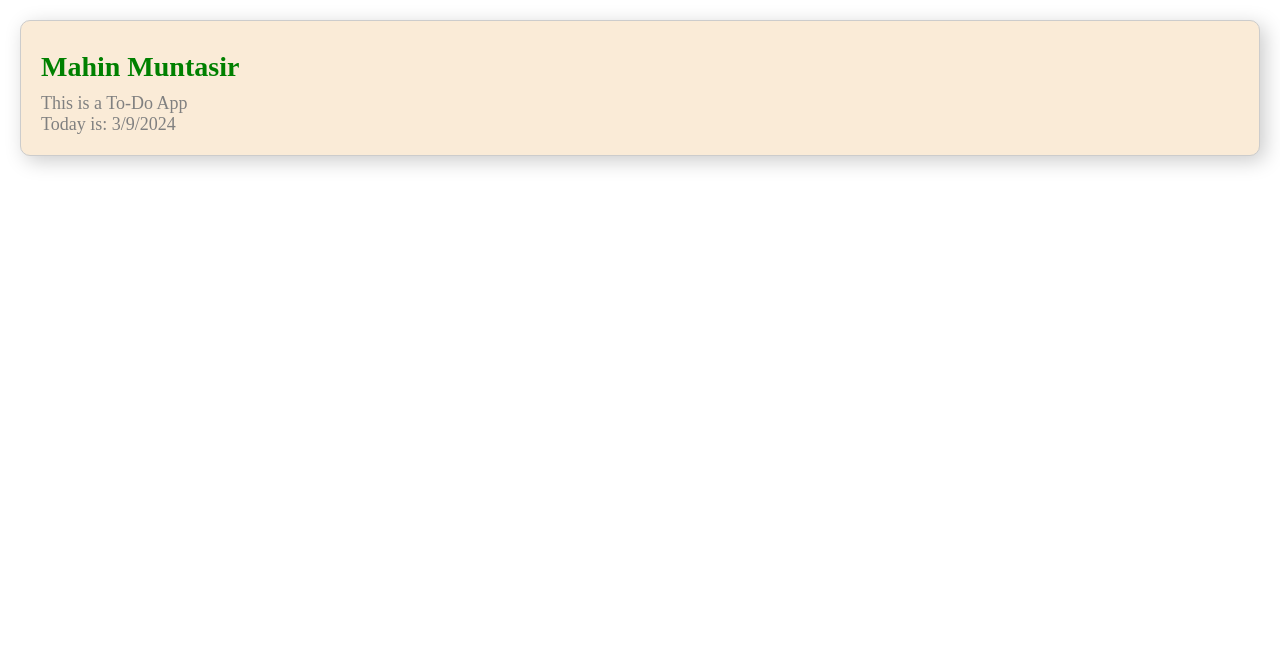
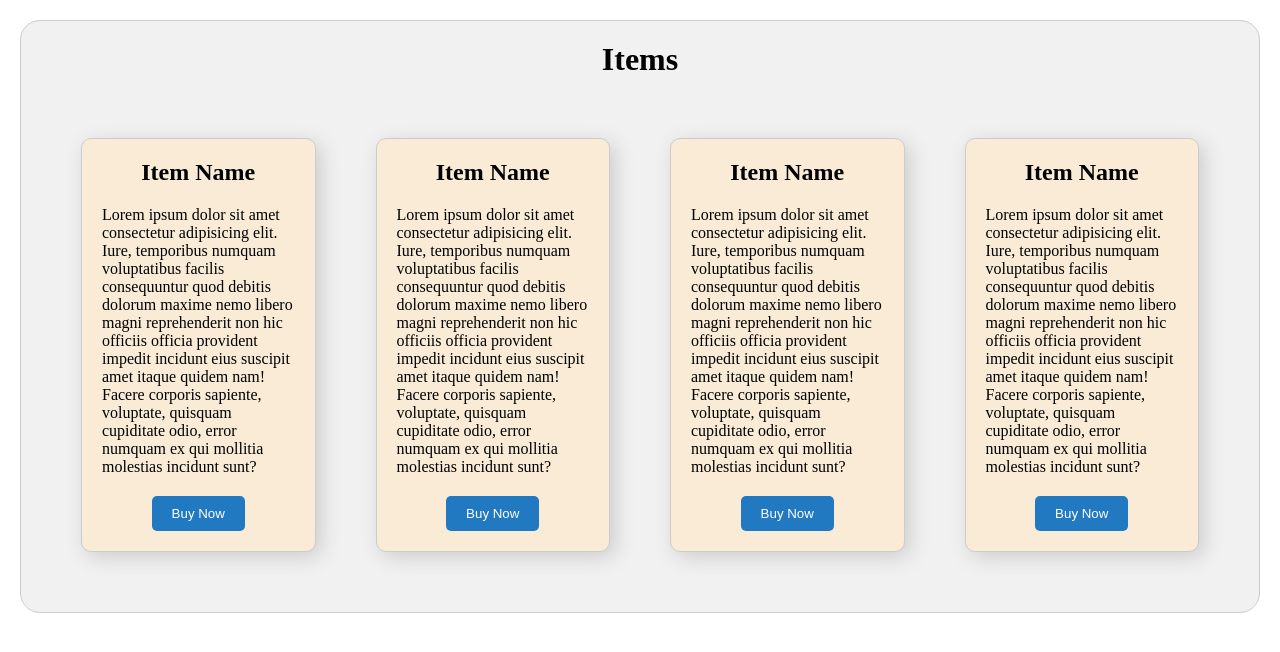
Before and after one commit to bettercallmahin/react-practice, a React (Create React App) app: page / in a window 1280 px wide. Shown: the top 652 px of the page. Built offline with nearby package versions, Linux system fonts and the light colour scheme.

Commit message:
tested component creation

```diff
--- a/public/style.css
+++ b/public/style.css
@@ -1,6 +1,24 @@
 * {
     margin: 0;
     padding: 0;
+}
+
+.container {
+    display: flex;
+    flex-direction: column;
+    gap: 20px;
+    padding: 20px;
+    align-items: center;
+    margin: 20px;
+    border: 1px solid #ccc;
+    border-radius: 20px;
+    background-color: #f1f1f1;
+}
+
+.card-holder {
+    display: flex;
+    padding: 20px;
+    gap: 20px;
 }
 
 .h1style {
@@ -22,19 +40,18 @@
     padding: 20px;
     margin: 20px;
     box-shadow: 5px 5px 20px 0px #ccc;
+    display: flex;
+    align-items: center;
+    flex-direction: column;
+    gap: 20px;
 }
 
-.largeText {
-    font-size: 42px;
+.btn {
+    background-color: rgb(33, 121, 194);
+    color: white;
+    padding: 10px 20px;
+    border-radius: 5px;
+    cursor: pointer;
+    border: none;
+
 }
-
-.h2style {
-    color: green;
-    font-size: 28px;
-    margin: 10px 0;
-}
-
-.pstyle {
-    font-size: 18px;
-    color: gray;
-}
--- a/src/App.js
+++ b/src/App.js
@@ -1,11 +1,22 @@
-import React from 'react';
-import ReactDOM from 'react-dom';
-import Card from './components/Card';
+import React from "react";
+import Card from "./components/Card";
 
 function App() {
+    return (
+        <div className="container">
 
-    return <Card />
+            <div className="header">
+                <h1>Items</h1>
+            </div>
 
+            <div className="card-holder">
+                <Card />
+                <Card />
+                <Card />
+                <Card />
+            </div>
+        </div>
+    )
 }
 
 export default App;
--- a/src/components/Card.js
+++ b/src/components/Card.js
@@ -1,20 +1,19 @@
-const firstName = 'Mahin';
-const lastName = 'Muntasir';
-const date = new Date()
-const dateName = date.getDate();
-const monthName = date.getMonth();
-const yearName = date.getFullYear();
-
-
-//component creation
 function Card() {
-    return <div className='card'>
-      <h2 className='h2style'>{firstName} {lastName}</h2>
-      <p className='pstyle'>
-        This is a To-Do App
-      </p>
-      <p className='pstyle'>Today is: {dateName}/{monthName + 1}/{yearName}</p>
-    </div>
+    return (
+        <div className='card'>
+            <div className="title">
+                <h2>Item Name</h2>
+            </div>
+            <div className="details">
+                <p>
+                    Lorem ipsum dolor sit amet consectetur adipisicing elit. Iure, temporibus numquam voluptatibus facilis consequuntur quod debitis dolorum maxime nemo libero magni reprehenderit non hic officiis officia provident impedit incidunt eius suscipit amet itaque quidem nam! Facere corporis sapiente, voluptate, quisquam cupiditate odio, error numquam ex qui mollitia molestias incidunt sunt?
+                </p>
+            </div>
+            <div className="buy">
+                <button className='btn'>Buy Now</button>
+            </div>
+        </div>
+    )
 }
 
 export default Card;
--- a/src/index.js
+++ b/src/index.js
@@ -1,8 +1,12 @@
 import React from 'react';
 import ReactDOM from 'react-dom/client';
+
 import App from './App';
+
 
 const root = ReactDOM.createRoot(document.getElementById('root'));
 root.render(
-  <App />
+
+    <App />
+
 );
```
